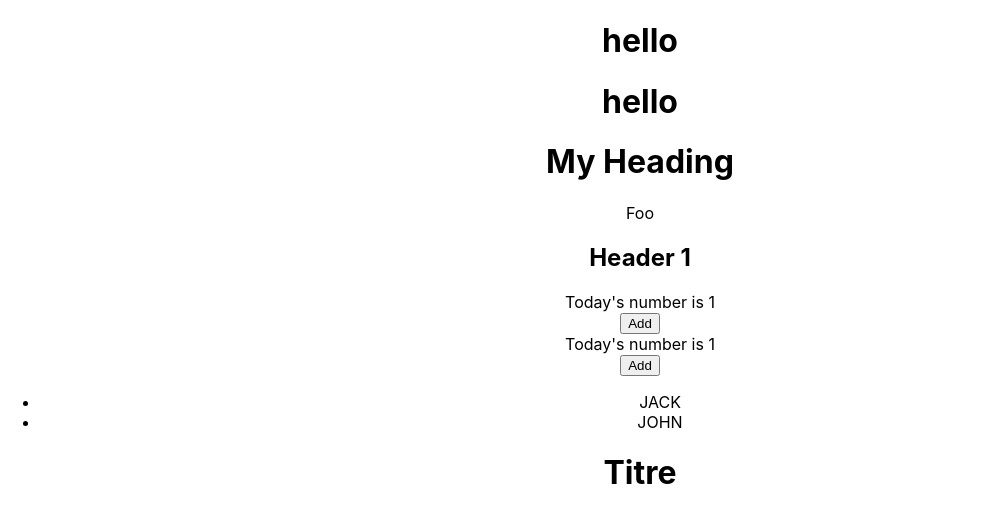
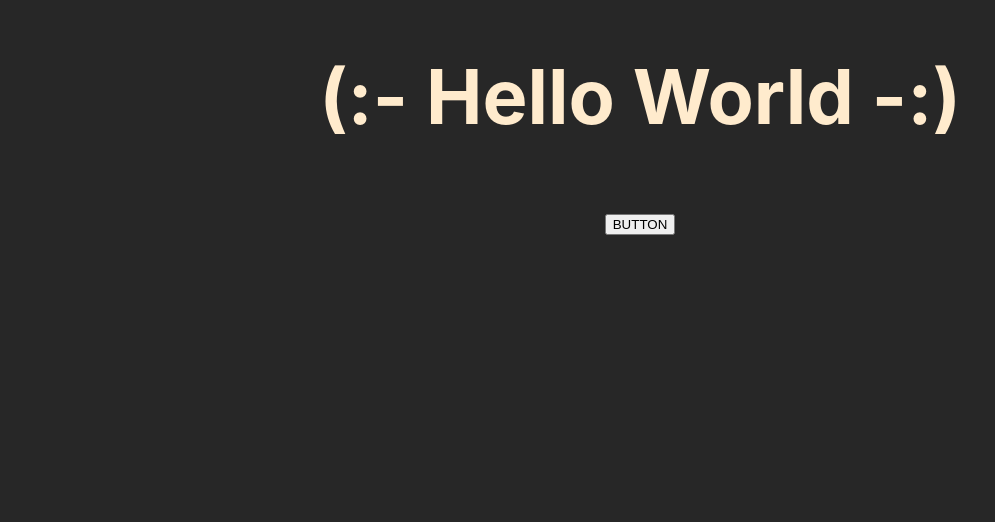
Before and after one commit to maximemoya/react-start, a React (Create React App) app: page / in a window 1280 px wide. Shown: the top 522 px of the page, without its empty margins (0-995 px from the left). Built offline with nearby package versions, Linux system fonts and the light colour scheme.

Commit message:
change css index and add class to DnaGen.ts

```diff
--- a/src/App.tsx
+++ b/src/App.tsx
@@ -1,11 +1,8 @@
 import './App.css';
-import { aTestGen, dnaGenerator } from './core/generator/DnaGen';
+import { DnaGenerator } from './core/generator/DnaGen';
 import { Container, Heading, HeadingWithContent, List, TextWithNumber, MyHeaderClass } from './core/react_component/Welcome';
 
-const gen = dnaGenerator(aTestGen)
-
-function App() {
-  return (
+const testReactComponent = () =>
   <div className="App">
     <Heading title="hello"></Heading>
     <HeadingWithContent><strong>hello</strong></HeadingWithContent>
@@ -22,9 +19,18 @@ function App() {
         (item: string) =>
           <div>{item.toUpperCase()}</div>
       }></List>
-        <MyHeaderClass title="Titre"/>
+    <MyHeaderClass title="Titre" />
   </div>
-  );
+
+function App() {
+  console.log(DnaGenerator(45))
+  console.log(DnaGenerator(10, "Gerald"))
+  return (
+    <div>
+      <h1>(:- Hello World -:)</h1>
+      <button className='MyButton' onClick={()=>console.log("button clicked")}>BUTTON</button>
+    </div>
+  )
 }
 
 export default App;
--- a/src/core/generator/DnaGen.ts
+++ b/src/core/generator/DnaGen.ts
@@ -1,20 +1,26 @@
 type Gen = {
-    name:String
-    number:number
+    name: String
+    number: number
 }
 
-const generator = (genetic: Gen):Gen => {
-    genetic.name += "A"
-    genetic.number += 1
-    return genetic
+class GenClass implements Gen {
+    name: String = "Default"
+    number: number
+
+    constructor(number: number, name: String | null = null) {
+        if(name != null) this.name = name
+        this.number = number
+    }
+
 }
+
+const dnaGenerator = (number: number, name: String = ""): Gen =>
+    name === "" ? new GenClass(number) : new GenClass(number, name)
+
+const dnaGen = dnaGenerator(45)
 
 // -------------
 //  E X P O R T
 // -------------
 
-export const aTestGen:Gen = {
-    name: "",
-    number: 0
-}
-export const dnaGenerator = generator
+export const DnaGenerator = dnaGenerator
--- a/src/index.css
+++ b/src/index.css
@@ -1,13 +1,25 @@
 body {
+  background-color: rgb(39, 39, 39);
   margin: 0;
   font-family: -apple-system, BlinkMacSystemFont, 'Segoe UI', 'Roboto', 'Oxygen',
     'Ubuntu', 'Cantarell', 'Fira Sans', 'Droid Sans', 'Helvetica Neue',
     sans-serif;
   -webkit-font-smoothing: antialiased;
   -moz-osx-font-smoothing: grayscale;
+  color: blanchedalmond;
+  text-align: center;
+  font-weight: 700;
+  font-size: 1cm;
 }
 
 code {
   font-family: source-code-pro, Menlo, Monaco, Consolas, 'Courier New',
     monospace;
 }
+
+MyButton {
+  color: rgb(187, 117, 12);
+  text-align: center;
+  font-weight: 700;
+  font-size: 1cm;
+}
```
Lines whose indentation alone changed are shown as unchanged.
